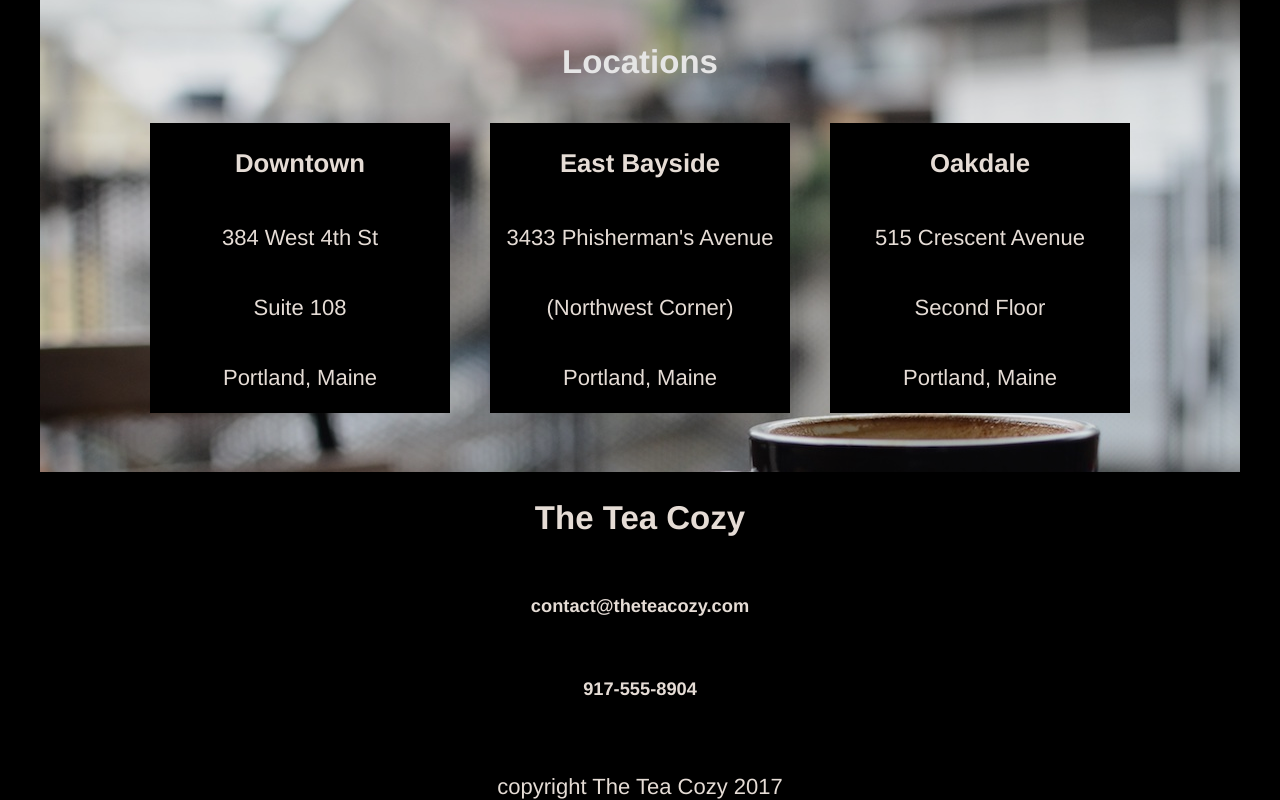
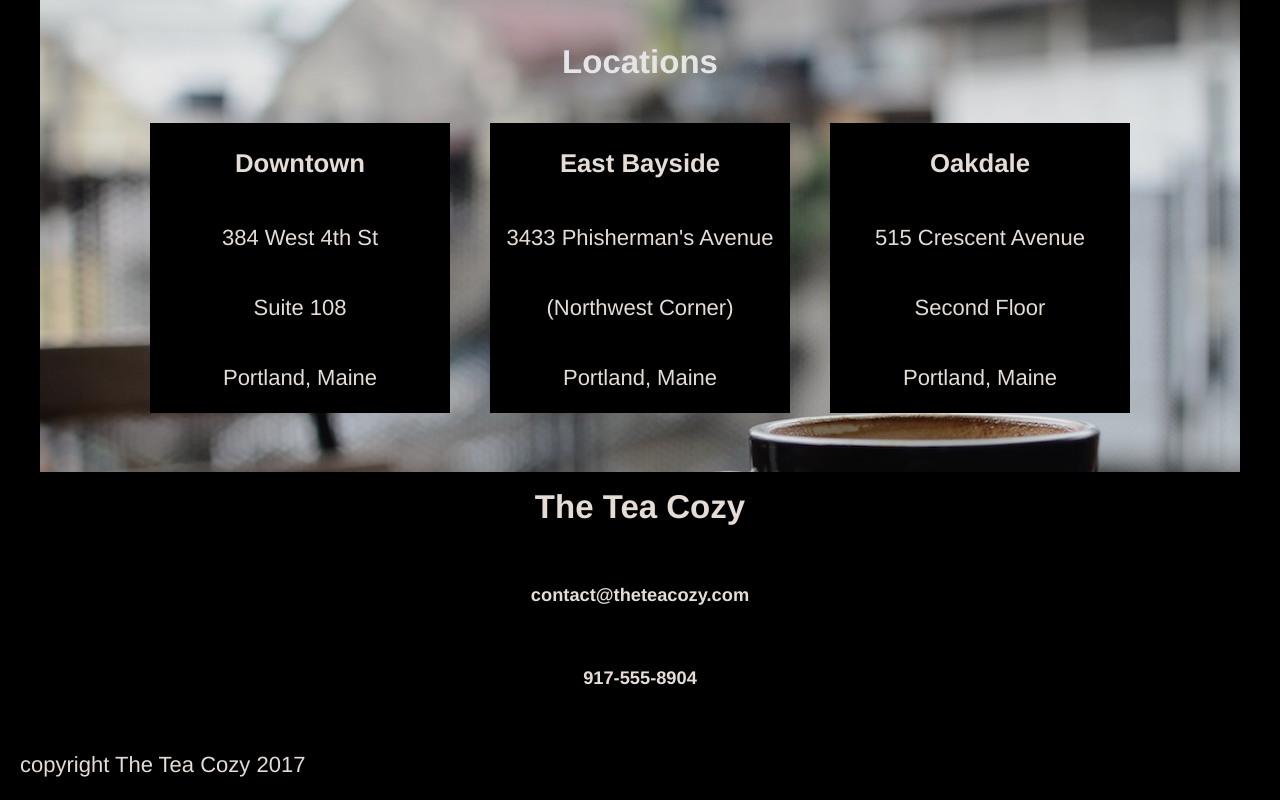
Before and after one commit to mkilby/teacozy, a plain HTML site: page index.html in a window 1280 px wide. Shown: the part 1476-2276 px from the top of the page. After the commit the page ends 2254 px from the top, so only its background shows below. Drawn offline with Linux system fonts and the light colour scheme.

Commit message:
fixed final alignment issues and added copyright

```diff
--- a/resources/css/style.css
+++ b/resources/css/style.css
@@ -167,4 +167,10 @@ a:hover {
   flex-direction: column;
   justify-content: center;
   text-align: center;
+  height: 200px;
+  margin: 40px;  /* used to fix weird overlap with Locations background image */
 }
+
+footer {
+  margin-left: 20px;
+}
```
Also changed, not shown: index.html (+1 -0 lines).
